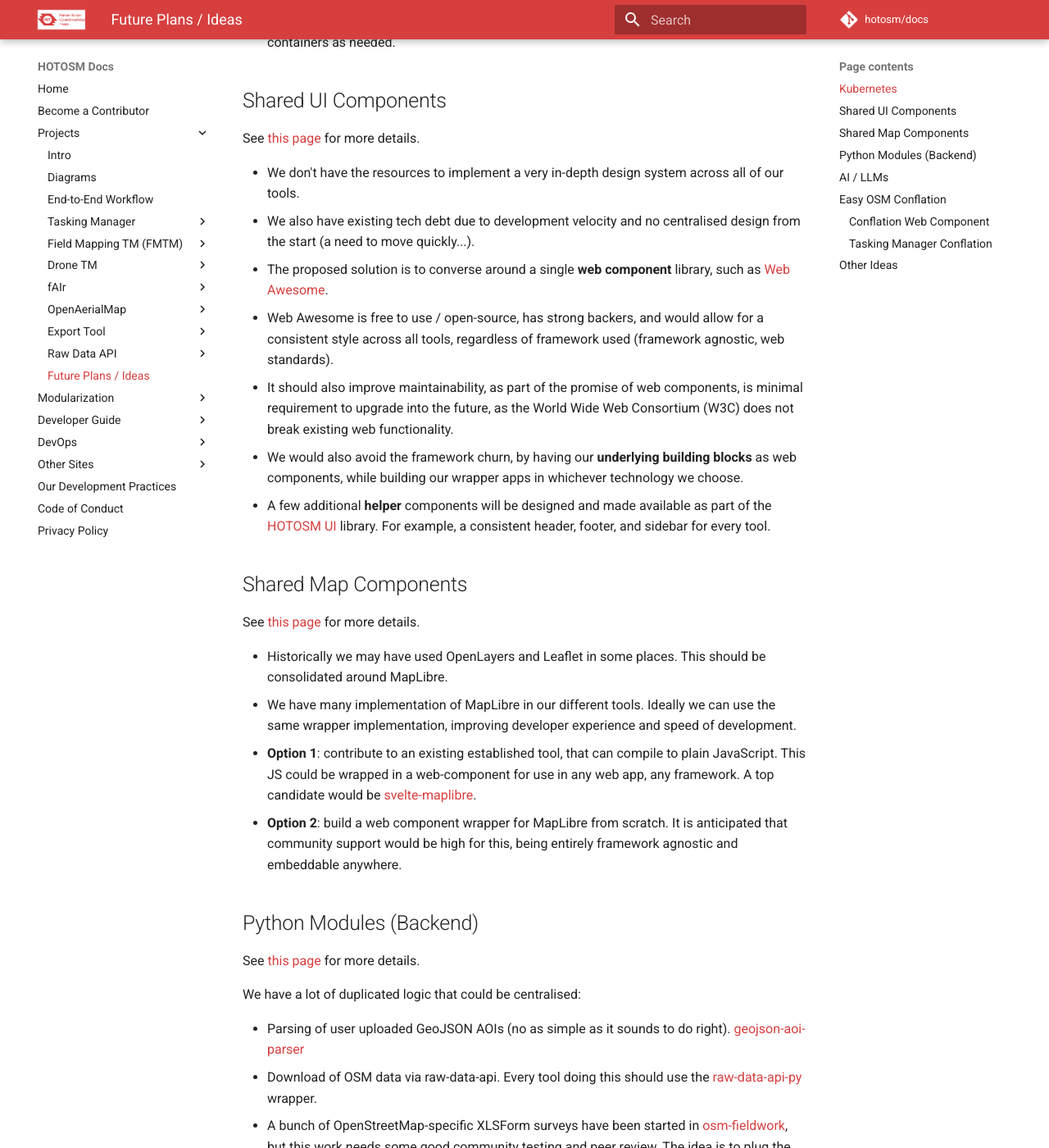
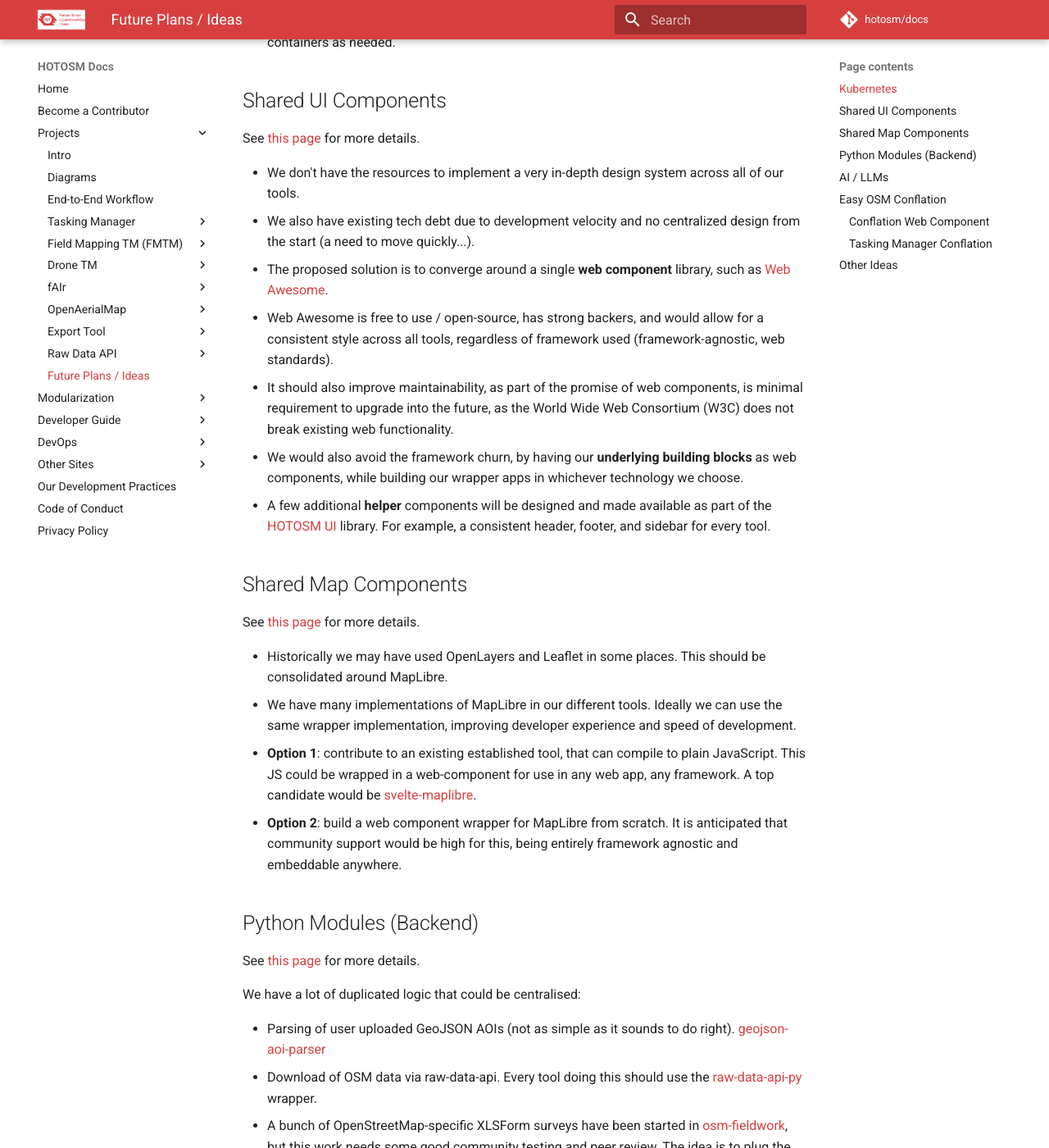
Before and after one commit to hotosm/docs, an MkDocs documentation site: the page built from docs/projects/future-plans.md, in a window 1280 px wide and 1400 px high, scrolled down 612 px. Shown: the whole window at 82% size. Built offline with MkDocs 1.6.1 and Material for MkDocs 9.7.7, drawn with Linux system fonts in a browser that asks for light colours; comment, search, counter and statistics services are not loaded; some of the changed text lies outside the part shown.

Commit message:
docs: spelling and grammar fixes on future plans page

```diff
--- a/docs/projects/future-plans.md
+++ b/docs/projects/future-plans.md
@@ -27,12 +27,12 @@
 - We don't have the resources to implement a very in-depth design
   system across all of our tools.
 - We also have existing tech debt due to development velocity and
-  no centralised design from the start (a need to move quickly...).
-- The proposed solution is to converse around a single **web component**
+  no centralized design from the start (a need to move quickly...).
+- The proposed solution is to converge around a single **web component**
   library, such as [Web Awesome](https://backers.webawesome.com).
 - Web Awesome is free to use / open-source, has strong backers, and
   would allow for a consistent style across all tools, regardless of
-  framework used (framework agnostic, web standards).
+  framework used (framework-agnostic, web standards).
 - It should also improve maintainability, as part of the promise of web
   components, is minimal requirement to upgrade into the future, as the
   World Wide Web Consortium (W3C) does not break existing web functionality.
@@ -49,7 +49,7 @@
 
 - Historically we may have used OpenLayers and Leaflet in some places.
   This should be consolidated around MapLibre.
-- We have many implementation of MapLibre in our different tools. Ideally
+- We have many implementations of MapLibre in our different tools. Ideally
   we can use the same wrapper implementation, improving developer experience
   and speed of development.
 - **Option 1**: contribute to an existing established tool, that can compile
@@ -67,7 +67,7 @@
 
 We have a lot of duplicated logic that could be centralised:
 
-- Parsing of user uploaded GeoJSON AOIs (no as simple as it
+- Parsing of user uploaded GeoJSON AOIs (not as simple as it
   sounds to do right).
   [geojson-aoi-parser](https://github.com/hotosm/geojson-aoi-parser)
 - Download of OSM data via raw-data-api. Every tool doing this should
```
Also changed, not shown: other parts of docs/projects/future-plans.md (+3 -3 lines).
